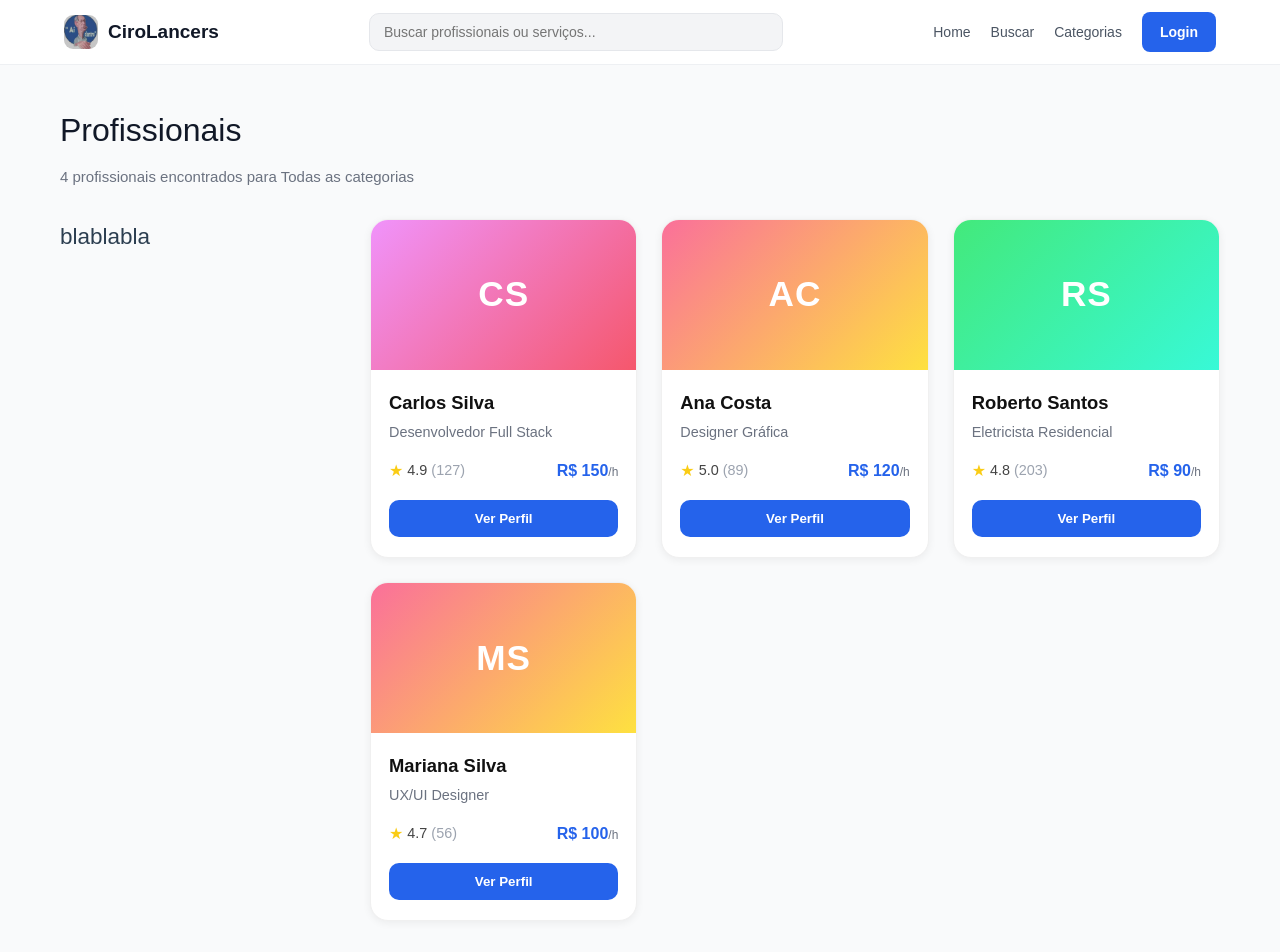
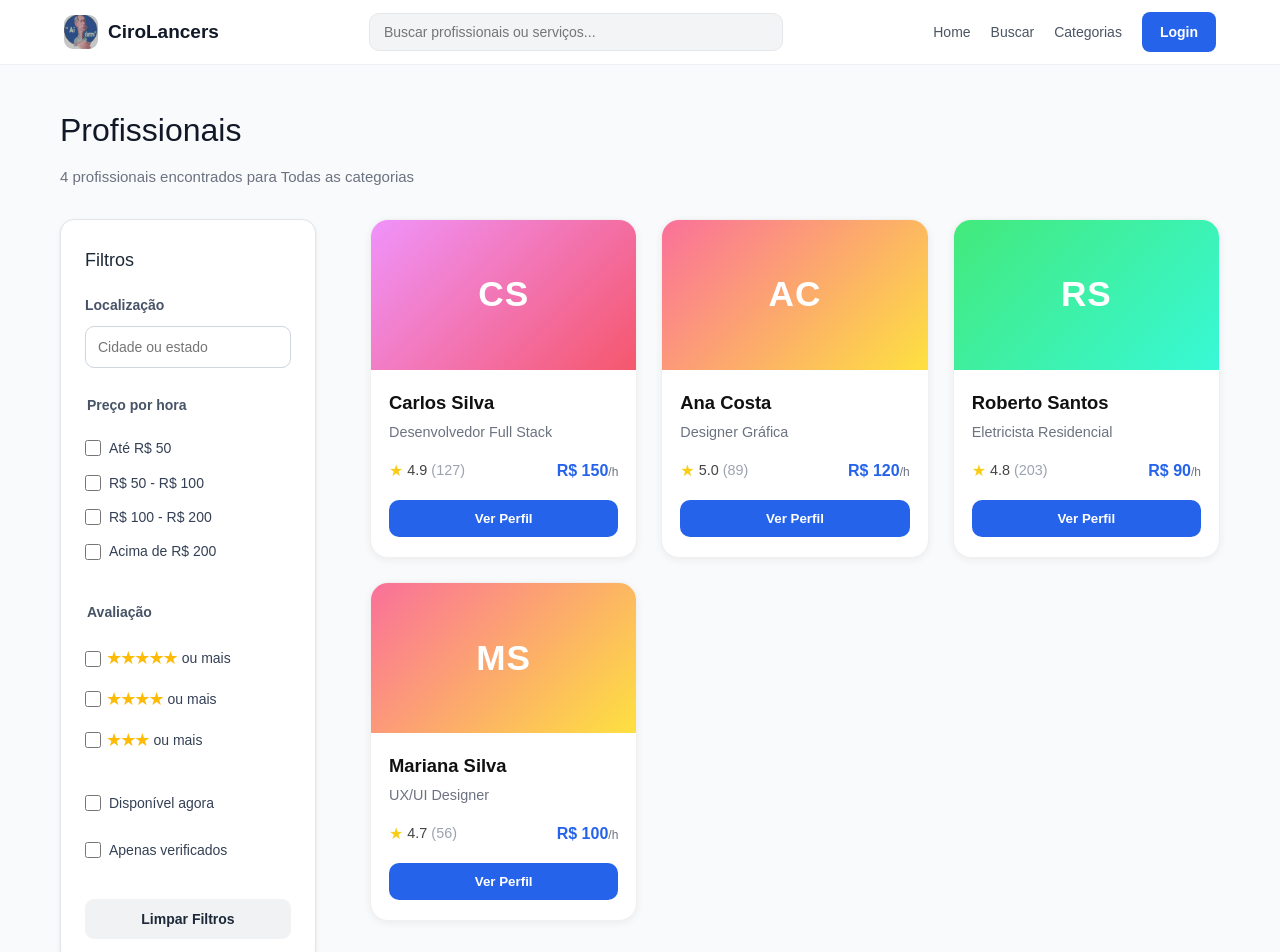
Before and after one commit to Hackatonn-2026/Hackaton2026, a Vue app: page /buscar in a window 1280 px wide. Shown: the top 952 px of the page. Built offline with nearby package versions, Linux system fonts and the light colour scheme.

Commit message:
filtro mais ou menos ainda

```diff
--- a/src/components/FilterSidebar.vue
+++ b/src/components/FilterSidebar.vue
@@ -1,4 +1,145 @@
+<script setup>
+import { reactive } from 'vue'
+const opcoesPreco = ['Até R$ 50', 'R$ 50 - R$ 100', 'R$ 100 - R$ 200', 'Acima de R$ 200']
+const opcoesAvaliacao = [5, 4, 3]
+const filtros = reactive({
+  localizacao: '',
+  precos: [],
+  avaliacoes: [],
+  disponivelAgora: false,
+  apenasVerificados: false
+})
+
+function limparFiltros() {
+  filtros.localizacao = ''
+  filtros.precos = []
+  filtros.avaliacoes = []
+  filtros.disponivelAgora = false
+  filtros.apenasVerificados = false
+}
+</script>
+
 <template>
-<h1>blablabla</h1>
+  <section class="filter-sidebar">
+    <h2>Filtros</h2>
 
+    <form @submit.prevent>
+      <label class="field-label" for="localizacao">Localização</label>
+      <input id="localizacao" v-model="filtros.localizacao" class="location-input" type="text" placeholder="Cidade ou estado">
+
+      <fieldset>
+        <legend>Preço por hora</legend>
+        <label v-for="opcao in opcoesPreco" :key="opcao" class="check-label">
+          <input v-model="filtros.precos" type="checkbox" :value="opcao">
+          <span>{{ opcao }}</span>
+        </label>
+      </fieldset>
+
+      <fieldset>
+        <legend>Avaliação</legend>
+        <label v-for="nota in opcoesAvaliacao" :key="nota" class="check-label rating-label">
+          <input v-model="filtros.avaliacoes" type="checkbox" :value="nota">
+          <span class="stars">{{ '★'.repeat(nota) }}</span>
+          <span>ou mais</span>
+        </label>
+      </fieldset>
+
+      <label class="check-label extra-filter">
+        <input v-model="filtros.disponivelAgora" type="checkbox">
+        <span>Disponível agora</span>
+      </label>
+      <label class="check-label extra-filter">
+        <input v-model="filtros.apenasVerificados" type="checkbox">
+        <span>Apenas verificados</span>
+      </label>
+
+      <button type="button" @click="limparFiltros">Limpar Filtros</button>
+    </form>
+  </section>
 </template>
+
+<style scoped>
+.filter-sidebar {
+  width: 256px;
+  padding: 26px 24px 24px;
+  border: 1px solid #e1e4e8;
+  border-radius: 14px;
+  background: #fff;
+  color: #344054;
+  box-shadow: 0 2px 4px rgba(16, 24, 40, .08);
+  box-sizing: border-box;
+}
+
+h2 {
+  margin: 0 0 20px;
+  color: #1d2939;
+  font-size: 18px;
+}
+
+.field-label,
+legend {
+  display: block;
+  margin-bottom: 9px;
+  color: #475467;
+  font-size: 14px;
+  font-weight: 600;
+}
+
+.location-input {
+  width: 100%;
+  height: 42px;
+  padding: 0 12px;
+  border: 1px solid #cfd5df;
+  border-radius: 9px;
+  box-sizing: border-box;
+  font-size: 14px;
+}
+
+fieldset {
+  margin: 26px 0 0;
+  padding: 0;
+  border: 0;
+}
+
+.check-label {
+  display: flex;
+  align-items: center;
+  gap: 8px;
+  margin: 12px 0;
+  font-size: 14px;
+}
+
+.check-label input {
+  width: 16px;
+  height: 16px;
+  margin: 0;
+  accent-color: #344054;
+}
+
+.rating-label {
+  gap: 5px;
+}
+
+.stars {
+  color: #fdbb05;
+  font-size: 18px;
+  letter-spacing: -2px;
+}
+
+.extra-filter {
+  margin-top: 25px;
+}
+
+button {
+  width: 100%;
+  height: 40px;
+  margin-top: 26px;
+  border: 0;
+  border-radius: 9px;
+  background: #f1f2f4;
+  color: #1d2939;
+  font-size: 14px;
+  font-weight: 600;
+  cursor: pointer;
+}
+</style>
```
